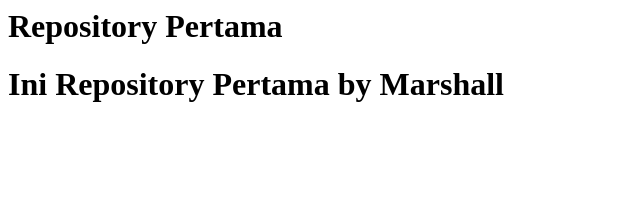
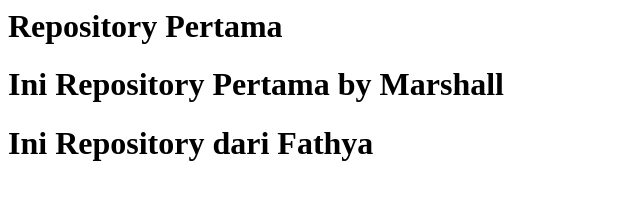
Before and after one commit to Miiikezozi/galih-tibrepo, a plain HTML site: page index.html in a window 1280 px wide. Shown: the whole page, without its empty margins (0-640 px from the left). Drawn offline with Linux system fonts and the light colour scheme.

Commit message:
Update index.html

```diff
--- a/index.html
+++ b/index.html
@@ -1,2 +1,3 @@
 <h1>Repository Pertama</h1>
 <h1>Ini Repository Pertama by Marshall</h1>
+<h1>Ini Repository dari Fathya</h1>
```
